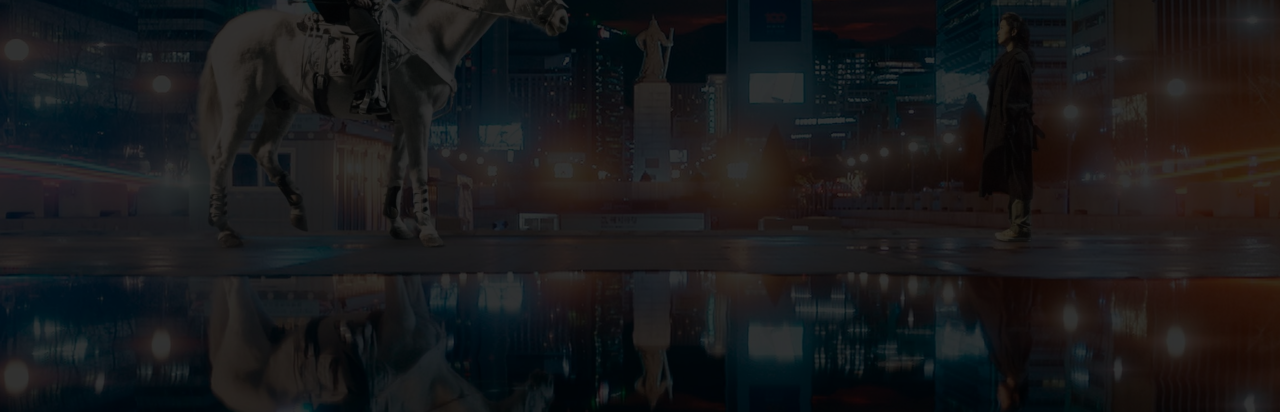
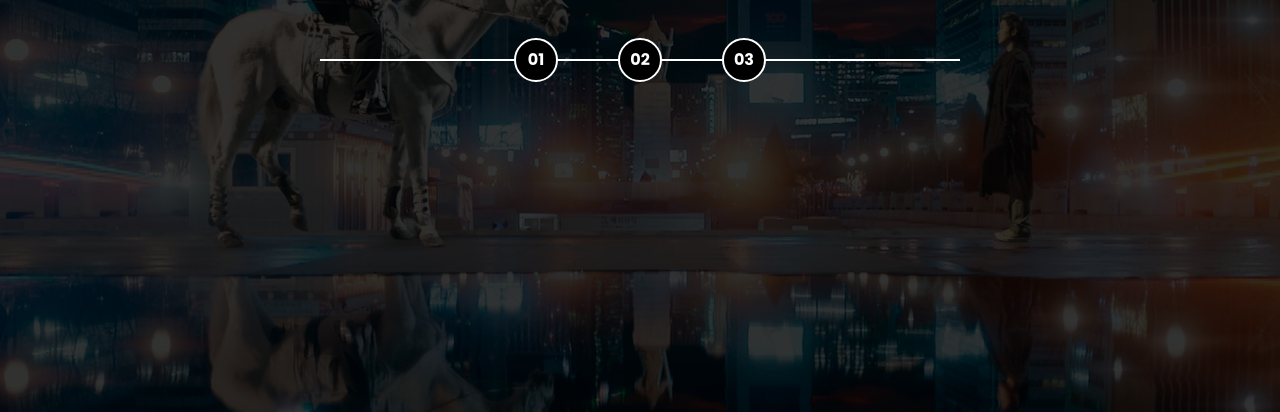
Before and after one commit to Solangelis/kdramas-site, a plain HTML site: page pages/index.html in a window 1280 px wide. Shown: the part 388-800 px from the top of the page. Drawn offline with Linux system fonts and the light colour scheme.

Commit message:
adicionando css

```diff
--- a/assets/css/home-page-style.css
+++ b/assets/css/home-page-style.css
@@ -69,6 +69,7 @@ body::before {
     position: relative;
 
 
+
  }
 
  .card__title{
@@ -79,3 +80,43 @@ body::before {
     width: 100%;
     bottom: 0;
  }
+
+ .controller {
+  position: relative;
+  display: flex;
+  justify-content: center;
+  align-items: center;
+  margin-top: 3rem;
+ }
+
+ .controller__button {
+   display: flex;
+   align-items: center;
+   justify-content: center;
+   width: 2.5rem;
+   height: 2.5rem;
+   border: 2px solid white;
+   border-radius: 50%;
+   background-color: var(--primary-color);
+   text-align: center;
+   font-size: 1rem;
+   font-weight: bold;
+   cursor: pointer;
+   z-index: 1;
+   transition: transform 0.3 ease-in-out;
+ }
+
+ .controller__button:nth-child(2){
+   margin: 0 3.75rem;
+ }
+
+ .controller__line {
+   background-color: white;
+   width: 50%;
+   height: 2px;
+   position: absolute;
+ }
+
+ .controller__button:hover {
+   transform: scale(1.4);
+ }
--- a/pages/index.html
+++ b/pages/index.html
@@ -50,7 +50,20 @@
            </a>
          </div>
 
+    <div class="controller">
+        <div class="controller__button">
+            01
+        </div>
+        <div class="controller__button">
+            02
+        </div>
+        <div class="controller__button">
+            03
+        </div>
+        <div class="controller__line">
 
+        </div>
+    </div>
 
 </body>
 </html>
```
